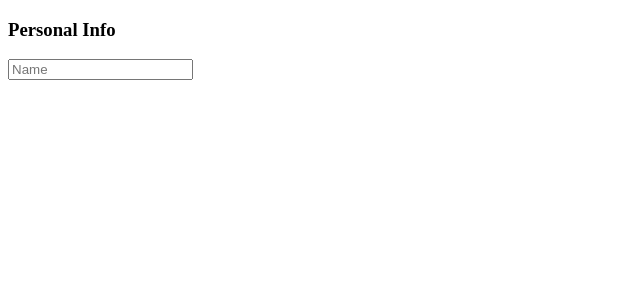
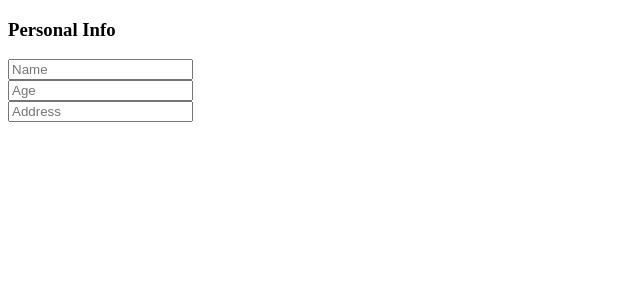
Before and after one commit to ItsWakana/cv-application, a React (Create React App) app: page / in a window 1280 px wide. Shown: the top 300 px of the page, without its empty margins (0-640 px from the left). Built offline with nearby package versions, Linux system fonts and the light colour scheme.

Commit message:
add age and address handler for inputs

```diff
--- a/src/components/PersonalInfo.js
+++ b/src/components/PersonalInfo.js
@@ -11,6 +11,8 @@ class PersonalInfo extends Component {
         }
 
         this.handleNameChange = this.handleNameChange.bind(this);
+        this.handleAgeChange = this.handleAgeChange.bind(this);
+        this.handleAddressChange = this.handleAddressChange.bind(this);
     }
 
     handleNameChange(e) {
@@ -19,12 +21,32 @@ class PersonalInfo extends Component {
         });
     }
 
+    handleAgeChange(e) {
+        this.setState({
+            age: e.target.value
+        });
+    }
+
+    handleAddressChange(e) {
+        this.setState({
+            address: e.target.value
+        })
+    }
+
     render() {
         const { name, age, address } = this.state;
         return (
             <form>
                 <h3>Personal Info</h3>
-                <input type="text" value={name} onChange={this.handleNameChange} placeholder="Name"></input>
+                <div>
+                    <input type="text" value={name} onChange={this.handleNameChange} placeholder="Name"></input>
+                </div>
+                <div>
+                    <input type="number" value={age} onChange={this.handleAgeChange} placeholder="Age"></input>
+                </div>
+                <div>
+                    <input type="text" value={address} onChange={this.handleAddressChange} placeholder="Address"></input>
+                </div>
             </form>
         )
     }
```
